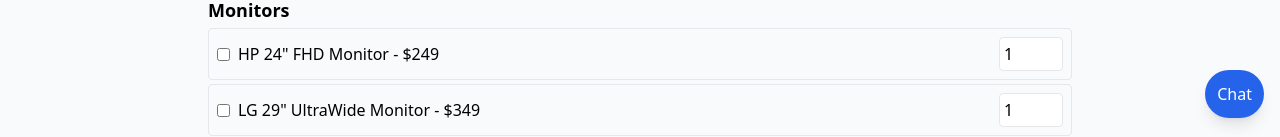
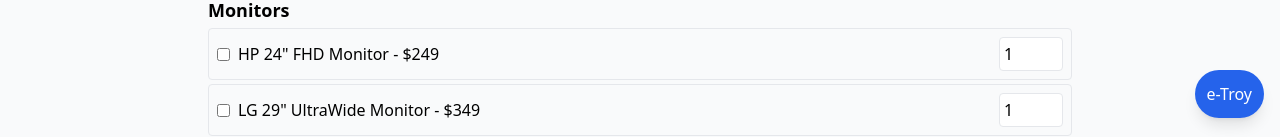
Before and after one commit to TML-4PM/last-chance-bingo, a Next.js app: page / in a window 1280 px wide. Shown: the part 666-803 px from the top of the page. Built offline with nearby package versions, Linux system fonts and the light colour scheme.

Commit message:
Update Chatbot.tsx

```diff
--- a/src/components/Chatbot.tsx
+++ b/src/components/Chatbot.tsx
@@ -1,21 +1,24 @@
 // src/components/Chatbot.tsx
 import React, { useState } from 'react';
 
-const Chatbot = () => {
+interface ChatbotProps {
+  botName?: string;
+}
+
+const Chatbot: React.FC<ChatbotProps> = ({ botName = 'e-Troy' }) => {
   const [open, setOpen] = useState(false);
   const [messages, setMessages] = useState<string[]>([]);
   const [input, setInput] = useState('');
 
   const sendMessage = () => {
     if (!input.trim()) return;
-    // Simulate a simple NLP response
     let response = "I'm not sure I understand.";
     if (input.toLowerCase().includes('remote')) {
-      response = "For remote work, I recommend checking out our Acer Swift 1 Notebook and LG UltraWide Monitor.";
+      response = "For remote work, I recommend our Acer Swift and LG UltraWide Monitor.";
     } else if (input.toLowerCase().includes('install')) {
-      response = "Our onsite installation service is very popular and ensures a hassle-free setup.";
+      response = "Our onsite installation service ensures a hassle-free setup.";
     }
-    setMessages([...messages, `You: ${input}`, `Bot: ${response}`]);
+    setMessages([...messages, `You: ${input}`, `${botName}: ${response}`]);
     setInput('');
   };
 
@@ -26,13 +29,15 @@
         className="bg-blue-600 text-white p-3 rounded-full shadow-lg transition-transform transform hover:scale-105"
         aria-label="Toggle Chatbot"
       >
-        Chat
+        {botName}
       </button>
       {open && (
         <div className="mt-2 w-80 h-96 bg-white dark:bg-gray-800 border rounded shadow-lg flex flex-col animate-fadeIn">
           <div className="flex-1 p-2 overflow-y-auto">
             {messages.map((msg, idx) => (
-              <div key={idx} className="mb-2 p-2 bg-gray-100 dark:bg-gray-700 rounded">{msg}</div>
+              <div key={idx} className="mb-2 p-2 bg-gray-100 dark:bg-gray-700 rounded">
+                {msg}
+              </div>
             ))}
           </div>
           <div className="p-2 border-t">
@@ -44,7 +49,11 @@
               placeholder="Type your message..."
               aria-label="Chat input"
             />
-            <button onClick={sendMessage} className="mt-2 w-full bg-blue-600 text-white p-2 rounded" aria-label="Send Chat Message">
+            <button
+              onClick={sendMessage}
+              className="mt-2 w-full bg-blue-600 text-white p-2 rounded"
+              aria-label="Send Chat Message"
+            >
               Send
             </button>
           </div>
```
